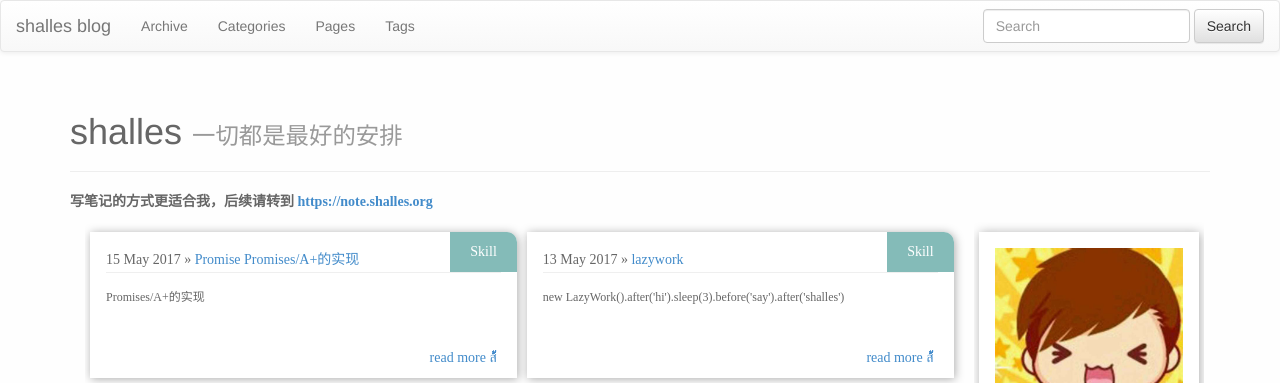
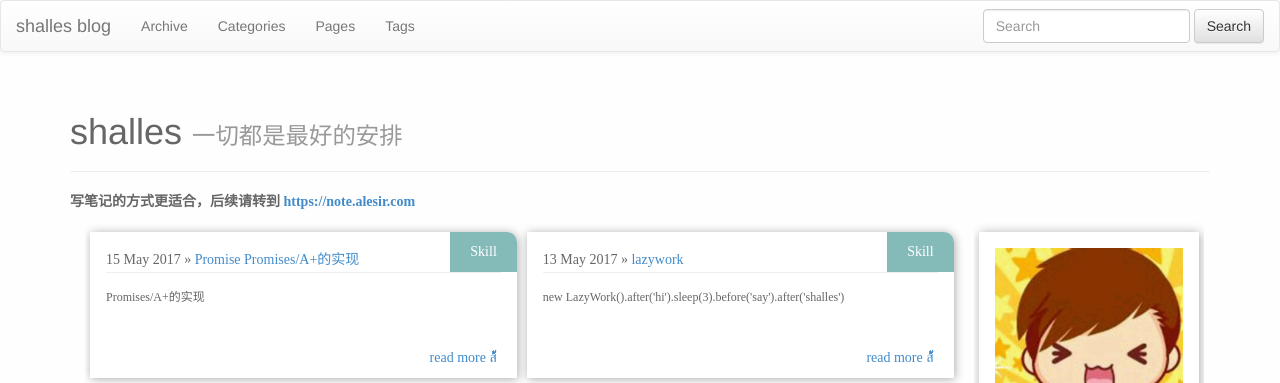
Before and after one commit to shalles/blog, a Jekyll site: the page built from index.md, in a window 1280 px wide and 900 px high. Shown: the top 383 px of the window. Built offline with Jekyll 4.4.1, drawn with Linux system fonts in a browser that asks for light colours; nearby versions of some CDN libraries; Markdown is read by kramdown in place of the engine named in the settings.

Commit message:
Update index.md

```diff
--- a/index.md
+++ b/index.md
@@ -5,7 +5,7 @@ tagline: 一切都是最好的安排
 ---
 {% include JB/setup %}
 
-**写笔记的方式更适合我，后续请转到 [ https://note.shalles.org ](https://note.shalles.org)**
+**写笔记的方式更适合，后续请转到 [ https://note.alesir.com ](https://note.alesir.com)**
 
 <div class="container">
     <div class="posts-box">
```
